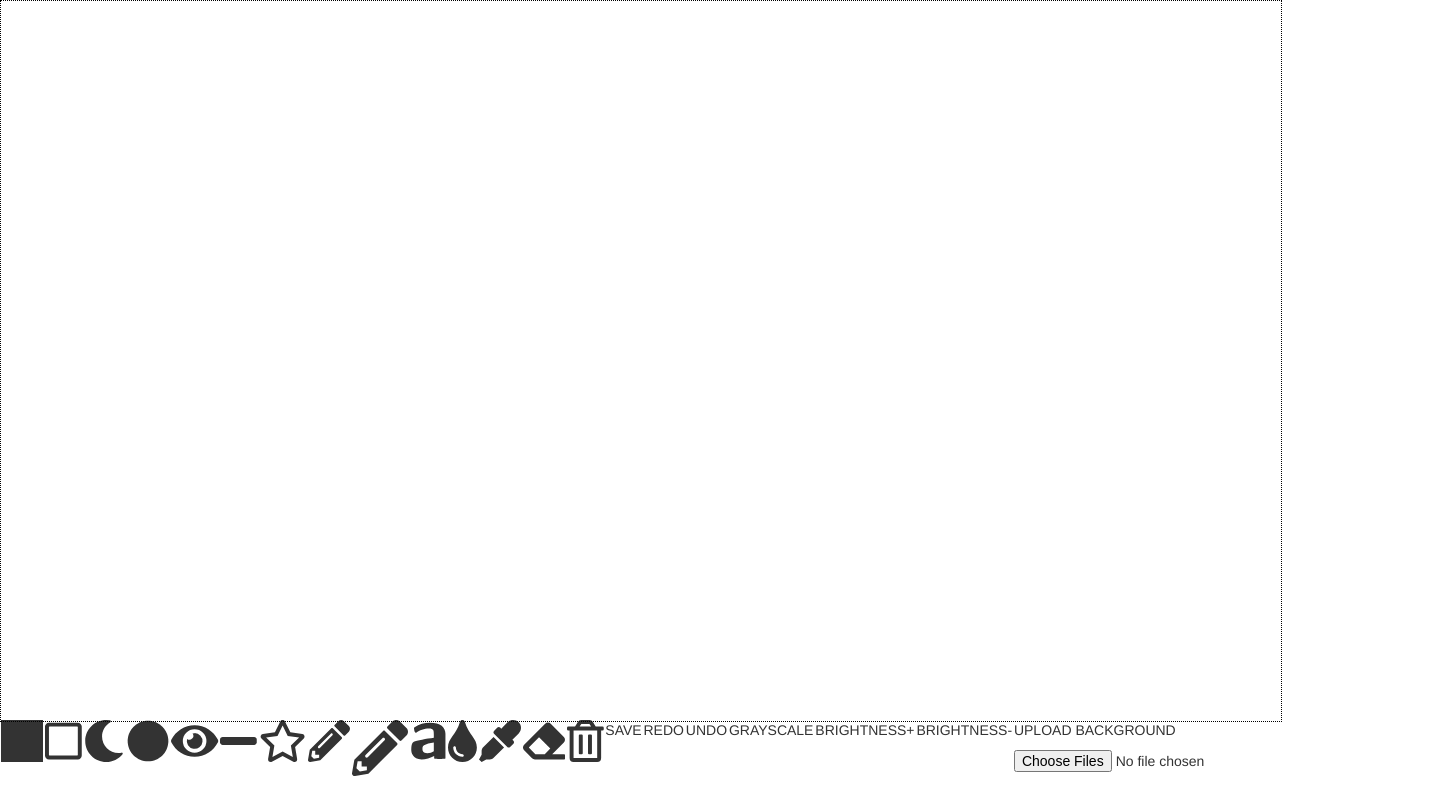
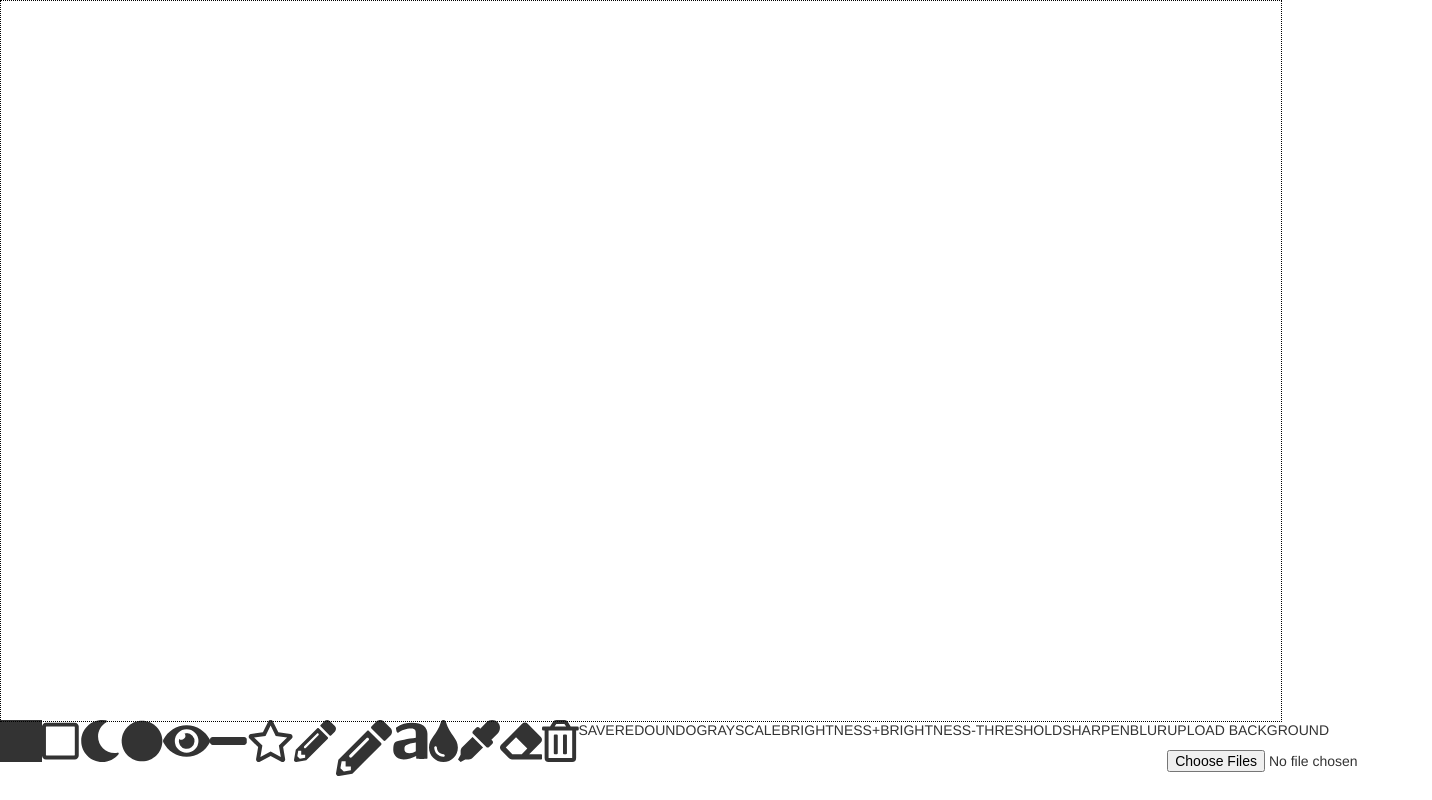
Before and after one commit to harrixon/Canvas-Project, a website: page index.html in a window 1280 px wide. Shown: the whole page, 1432 px wide, since content can reach past the window. Drawn offline with nearby package versions, Linux system fonts and the light colour scheme.

Commit message:
add filter btn

```diff
--- a/assets/js/drawing-buttons.js
+++ b/assets/js/drawing-buttons.js
@@ -63,6 +63,15 @@ $('#drawing-filter-BRUP').click(()=>{
 $('#drawing-filter-BRDN').click(()=>{
     filter("brightnessDown");
 });
+$('#drawing-filter-threshold').click(()=>{
+    filter("threshold");
+});
+$('#drawing-filter-convolute-sharpen').click(()=>{
+    filter("convolute-sharpen");
+});
+$('#drawing-filter-convolute-blur').click(()=>{
+    filter("convolute-blur");
+});
 $('#drawing-background').on("change", function(event){
     setBackground(event);
 });
--- a/index.html
+++ b/index.html
@@ -15,27 +15,34 @@
         </div>
         <div class="buttons">
             <!-- functions -->
-            <div id="drawing-rectangle"><i class="fas fa-square-full fa-3x"></i></div>
-            <div id="drawing-rectangle-hollow"><i class="far fa-square fa-3x"></i></div>
-            <div id="drawing-quadratic-curve"><i class="fas fa-moon fa-3x"></i></div>
-            <div id="drawing-circle"><i class="fas fa-circle fa-3x"></i></div>
-            <div id="drawing-ellipse"><i class="fas fa-eye fa-3x"></i></div>
-            <div id="drawing-line"><i class="fas fa-minus fa-3x"></i></div>
-            <div id="drawing-polygon"><i class="far fa-star fa-3x"></i></div>
-            <div id="drawing-pencil"><i class="fas fa-pencil-alt fa-3x"></i></div>
-            <div id="drawing-pencil-rotating-strokes"><i class="fas fa-pencil-alt fa-4x"></i></div>
-            <div id="drawing-font"><i class="fab fa-amilia fa-3x"></i></div>
-            <div id="drawing-paint"><i class="fas fa-tint fa-3x"></i></div>
-            <div id="drawing-eye-dropper"><i class="fas fa-eye-dropper fa-3x"></i></div>
-            <div id="drawing-eraser"><i class="fas fa-eraser fa-3x"></i></div>
-            <div id="drawing-reset"><i class="far fa-trash-alt fa-3x"></i></div>
-            <div id="drawing-save"><p>SAVE</p></div>
-            <div id="drawing-redo"><p>REDO</p></div>
-            <div id="drawing-undo"><p>UNDO</p></div>
-            <div id="drawing-filter-GY"><p>GRAYSCALE</p></div>
-            <div id="drawing-filter-BRUP"><p>BRIGHTNESS+</p></div>
-            <div id="drawing-filter-BRDN"><p>BRIGHTNESS-</p></div>
-            <div><p>UPLOAD BACKGROUND</p><input id="drawing-background" type="file" name="files[]" multiple /></div>
+            <!-- <div class=" row no-gutters"> -->
+                <div class = "col-1" id="drawing-rectangle"><i class="fas fa-square-full fa-3x"></i></div>
+                <div class = "col-1" id="drawing-rectangle-hollow"><i class="far fa-square fa-3x"></i></div>
+                <div class = "col-1" id="drawing-quadratic-curve"><i class="fas fa-moon fa-3x"></i></div>
+                <div class = "col-1" id="drawing-circle"><i class="fas fa-circle fa-3x"></i></div>
+                <div class = "col-1" id="drawing-ellipse"><i class="fas fa-eye fa-3x"></i></div>
+                <div class = "col-1" id="drawing-line"><i class="fas fa-minus fa-3x"></i></div>
+                <div class = "col-1" id="drawing-polygon"><i class="far fa-star fa-3x"></i></div>
+                <div class = "col-1" id="drawing-pencil"><i class="fas fa-pencil-alt fa-3x"></i></div>
+                <div class = "col-1" id="drawing-pencil-rotating-strokes"><i class="fas fa-pencil-alt fa-4x"></i></div>
+                <div class = "col-1" id="drawing-font"><i class="fab fa-amilia fa-3x"></i></div>
+                <div class = "col-1" id="drawing-paint"><i class="fas fa-tint fa-3x"></i></div>
+                <div class = "col-1" id="drawing-eye-dropper"><i class="fas fa-eye-dropper fa-3x"></i></div>
+            <!-- </div>
+            <div class=" row no-gutters"> -->
+                <div class = "col-1" id="drawing-eraser"><i class="fas fa-eraser fa-3x"></i></div>
+                <div class = "col-1" id="drawing-reset"><i class="far fa-trash-alt fa-3x"></i></div>
+                <div class = "col-1" id="drawing-save"><p>SAVE</p></div>
+                <div class = "col-1" id="drawing-redo"><p>REDO</p></div>
+                <div class = "col-1" id="drawing-undo"><p>UNDO</p></div>
+                <div class = "col-2" id="drawing-filter-GY"><p>GRAYSCALE</p></div>
+                <div class = "col-2" id="drawing-filter-BRUP"><p>BRIGHTNESS+</p></div>
+                <div class = "col-2" id="drawing-filter-BRDN"><p>BRIGHTNESS-</p></div>
+                <div class = "col-2" id="drawing-filter-threshold"><p>THRESHOLD</p></div>
+                <div class = "col-2" id="drawing-filter-convolute-sharpen"><p>SHARPEN</p></div>
+                <div class = "col-2" id="drawing-filter-convolute-blur"><p>BLUR</p></div>
+                <div class = "col-2"><p>UPLOAD BACKGROUND</p><input id="drawing-background" type="file" name="files[]" multiple /></div>
+            <!-- </div> -->
             <!-- style -->
             <!-- <button id="set-stroke-color" type="submit">set stroke color</button>
             <button id="set-fill-color" type="submit">set fill color</button> -->
```
